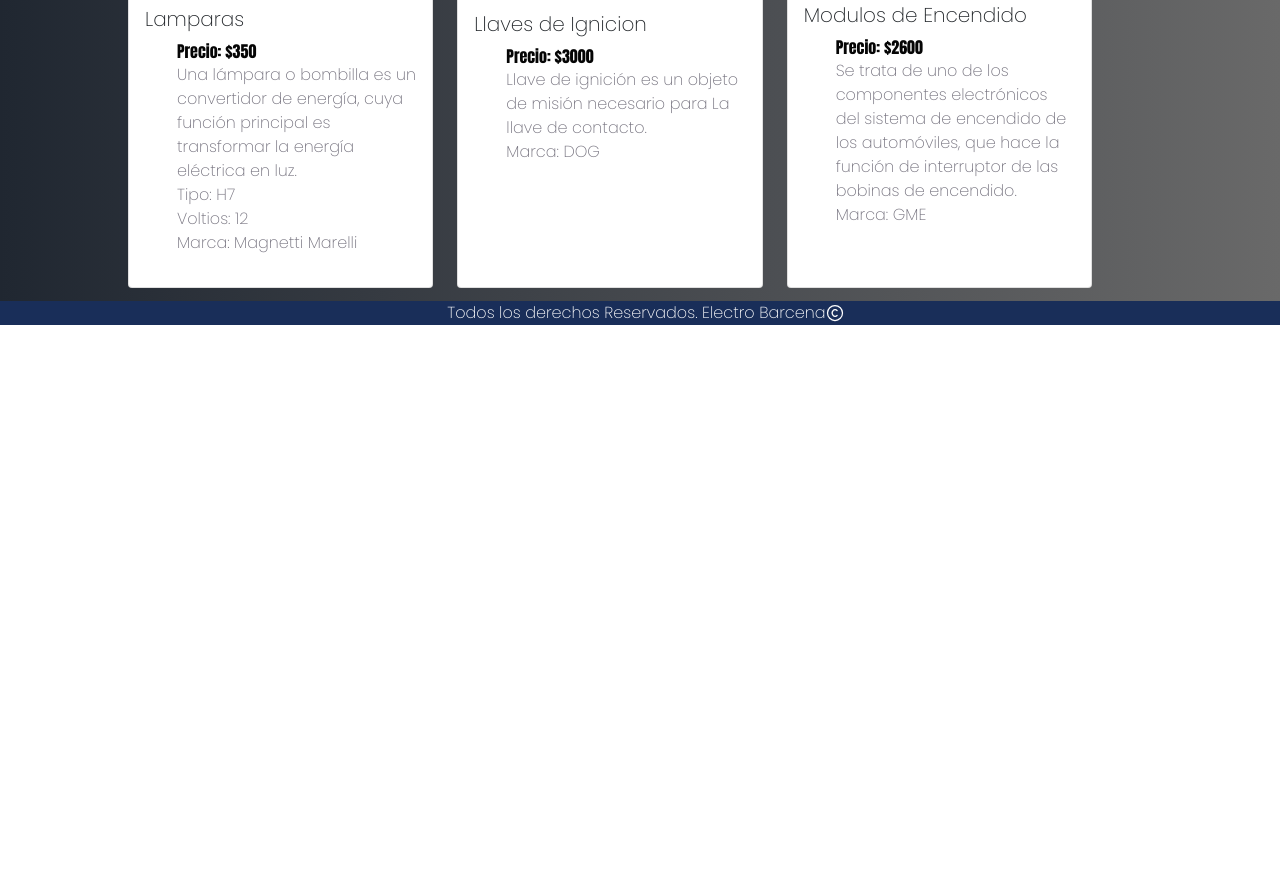
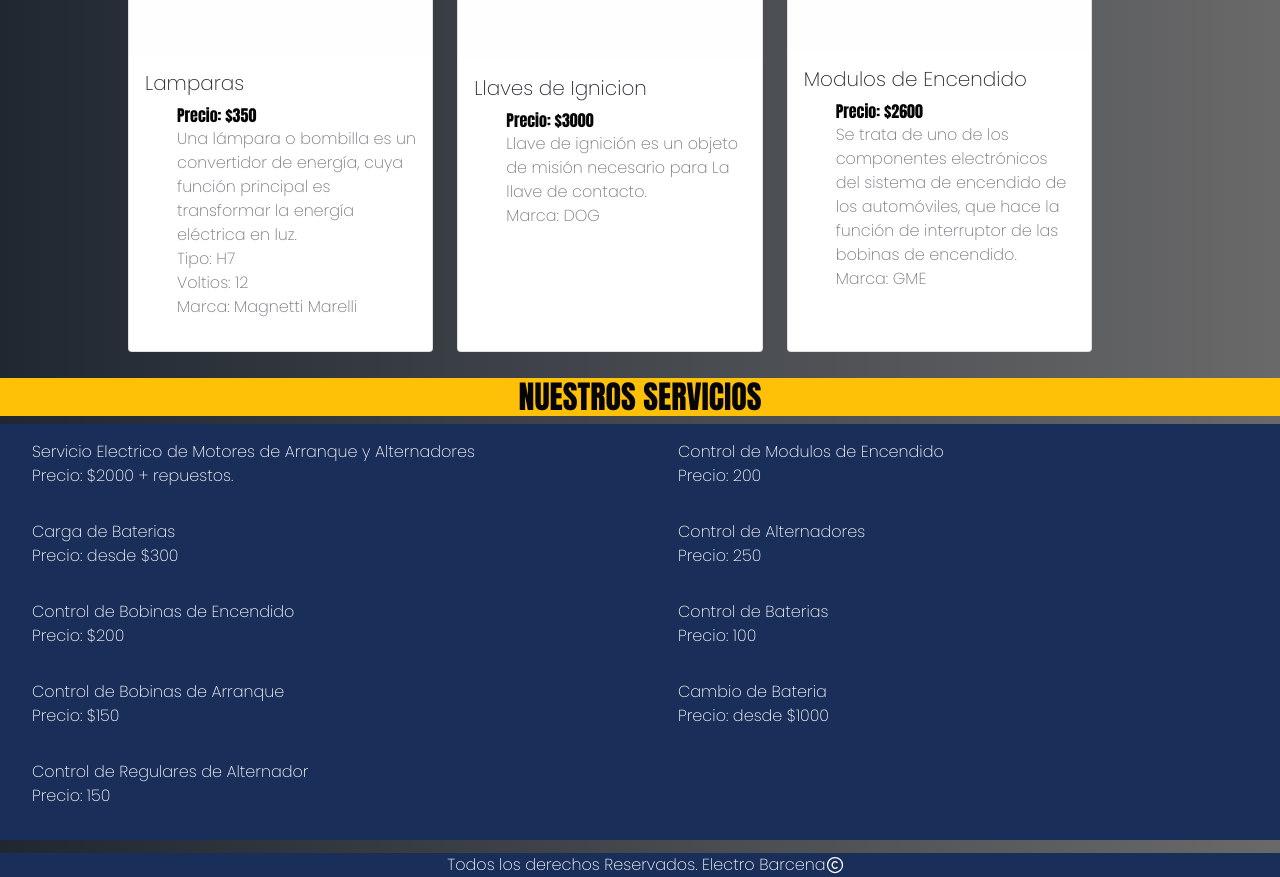
Before and after one commit to tomilujan/PreEntrega-ProyecFinal4-Lujan, a website: page pages/productos.html in a window 1280 px wide. Shown: the part 1545-2422 px from the top of the page. Before the commit the page ends 1870 px from the top, so only its background shows below. Drawn offline with nearby package versions, Linux system fonts and the light colour scheme.

Commit message:
Completando Seccion Productos

```diff
--- a/pages/productos.html
+++ b/pages/productos.html
@@ -52,7 +52,9 @@
 
         </nav>
     </div>
-
+    <div class="tit-productos">
+      <h2>ALGUNOS DE NUESTROS PRODUCTOS</h2>
+    </div>
     <div class=" container row row-cols-1 row-cols-md-3 g-4 cont-prod">
         <div class="col">
           <div class="card h-100">
@@ -139,6 +141,52 @@
         </div>
     </div>
 
+    <div>
+      <h2 class="tit-productos">NUESTROS SERVICIOS</h2>
+      <div class="servicios">
+        <ol class="lista-1">
+          <p>
+              <li>Servicio Electrico de Motores de Arranque y Alternadores</li>
+              <li>Precio: $2000 + repuestos.</li>
+          </p>
+          <p>
+              <li>Carga de Baterias</li>
+              <li>Precio: desde $300 </li>
+          </p>
+          <p>
+              <li> Control de Bobinas de Encendido</li>
+              <li>Precio: $200</li>
+          </p>
+          <p>
+              <li>Control de Bobinas de Arranque</li>
+              <li>Precio: $150</li>
+          </p>
+          <p>
+              <li>Control de Regulares de Alternador</li>
+              <li>Precio: 150</li>
+          </p>
+        </ol>
+        <ol class="lista-2">
+          <p>
+              <li>Control de Modulos de Encendido</li>
+              <li>Precio: 200</li>
+          </p>
+          <p>
+            <li>Control de Alternadores </li>
+            <li>Precio: 250</li>
+          </p>
+          <p>
+            <li>Control de Baterias</li>
+            <li>Precio: 100</li>
+          </p>
+          <p>
+            <li>Cambio de Bateria</li>
+            <li>Precio: desde $1000</li>
+          </p>
+        </ol>
+      </div>
+    </div>
+
     <footer class="footer">
         Todos los derechos Reservados. Electro Barcena <span><svg xmlns="http://www.w3.org/2000/svg" class="icon icon-tabler icon-tabler-copyright" width="20" height="20" viewBox="0 0 24 24" stroke-width="1.5" stroke="#ffffff" fill="none" stroke-linecap="round" stroke-linejoin="round">
             <path stroke="none" d="M0 0h24v24H0z" fill="none"/>
--- a/scss/layouts/grid.scss
+++ b/scss/layouts/grid.scss
@@ -32,7 +32,7 @@
 
 
 .novedades-grid{
-    height: 100%;
+    height: auto;
     width: 100%;
     margin-top: 2%;
     margin-left: 2%;
@@ -92,3 +92,31 @@
         }
     }
 }
+
+
+.servicios{
+    height: auto;
+    width: 100%;
+    background-color: $background_principal;
+    display: grid;
+    grid-template-columns: 50% 50%;
+    grid-template-areas: "lista-1 lista-2"
+                         "lista-1 lista-2";
+    column-gap: 6px;
+
+    .lista-1{
+
+        grid-area: "lista-1";
+        display: flex;
+        justify-content: left;
+        flex-direction: column;
+    }
+    .lista-2{
+
+        grid-area: "lista-2";
+        display: flex;
+        justify-content: right;
+        flex-direction: column;
+    }
+
+}
--- a/scss/views/_productos.scss
+++ b/scss/views/_productos.scss
@@ -13,6 +13,21 @@
     height: auto;
 
 }
+.tit-productos{
+    text-align: center;
+    width: 100%;
+    font-size: 2rem;
+    margin-top: 2%;
+    background-color: $color_logo;
+    color: $color_productos;
+    font-family: $font_grueso;
+}
+.lista-1 li{
+    color: white;
+}
+.lista-2 li{
+    color: white;
+}
 
 @media only screen and (max-width: 600px){
     .img1{
@@ -27,4 +42,14 @@
             font-size: 00.80rem;
         }
     }
+
+    .tit-productos{
+        font-size: 1rem;
+    }
+    .lista-1 li{
+        font-size: 00.80rem;
+    }
+    .lista-2 li{
+        font-size: 00.80rem;
+    }
 }
```
Also changed, not shown: css/estilo.css.
